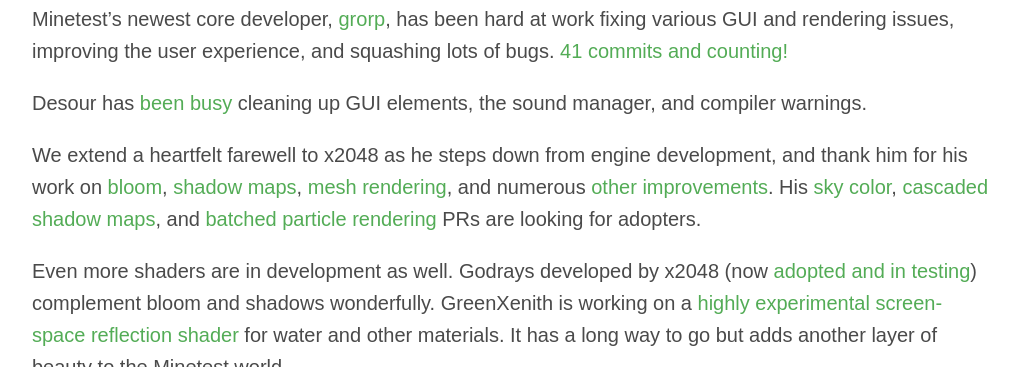
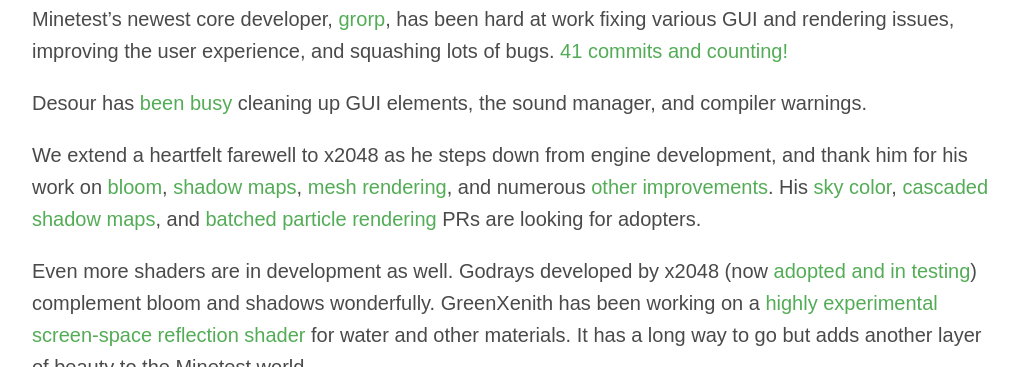
Before and after one commit to minetest/blog, a Jekyll site: the page built from _posts/2023-10-17-AugustSeptember.md, in a window 1280 px wide and 900 px high, scrolled down 1050 px, cut to the strip 0-367 px from the top of the window. Shown: the whole strip, without its empty margins (128-1146 px from the left). Built offline with Jekyll 4.4.1, drawn with Linux system fonts in a browser that asks for light colours.

Commit message:
Minor tense edit

```diff
--- a/_posts/2023-10-17-AugustSeptember.md
+++ b/_posts/2023-10-17-AugustSeptember.md
@@ -77,7 +77,7 @@
 adopters.
 
 Even more shaders are in development as well. Godrays developed by x2048 (now [adopted and in
-testing]({{page.pulls}}/13881)) complement bloom and shadows wonderfully. GreenXenith is working on a [highly
+testing]({{page.pulls}}/13881)) complement bloom and shadows wonderfully. GreenXenith has been working on a [highly
 experimental screen-space reflection shader](https://github.com/GreenXenith/minetest/tree/bfs_ssr) for water and other
 materials. It has a long way to go but adds another layer of beauty to the Minetest world.
 
```
